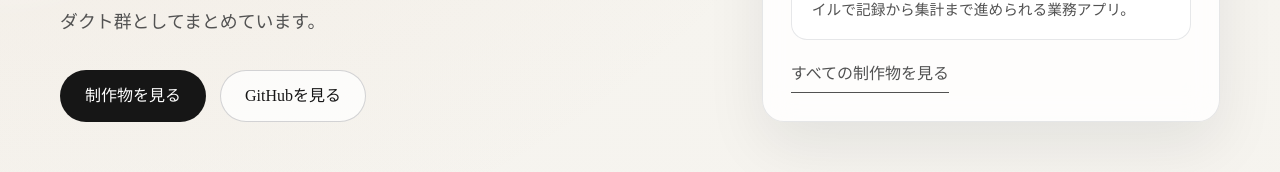
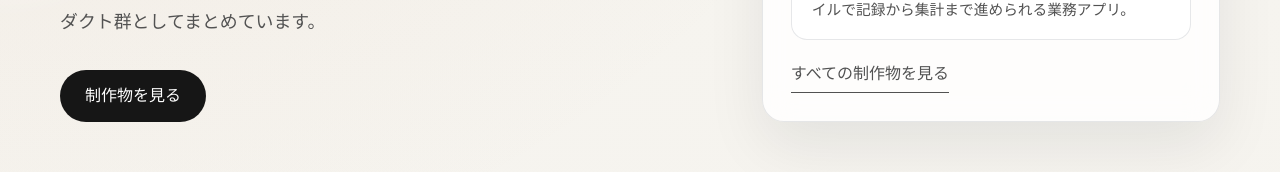
Before and after one commit to takumi-enami/takumienami-portfolio, a Next.js app in the folder app/: page / in a window 1280 px wide. Shown: the part 716-888 px from the top of the page. Built offline with nearby package versions, Linux system fonts and the light colour scheme.

Commit message:
Remove GitHub link from hero

```diff
--- a/app/src/components/home/hero-section.tsx
+++ b/app/src/components/home/hero-section.tsx
@@ -20,14 +20,6 @@ export function HeroSection() {
             <div className="button-row hero-copy hero__cta-row">
               <Link href="/products" className="button button--primary">
                 制作物を見る
-              </Link>
-              <Link
-                href="https://github.com/takumienami"
-                className="button button--secondary"
-                target="_blank"
-                rel="noreferrer"
-              >
-                GitHubを見る
               </Link>
             </div>
           </div>
```
